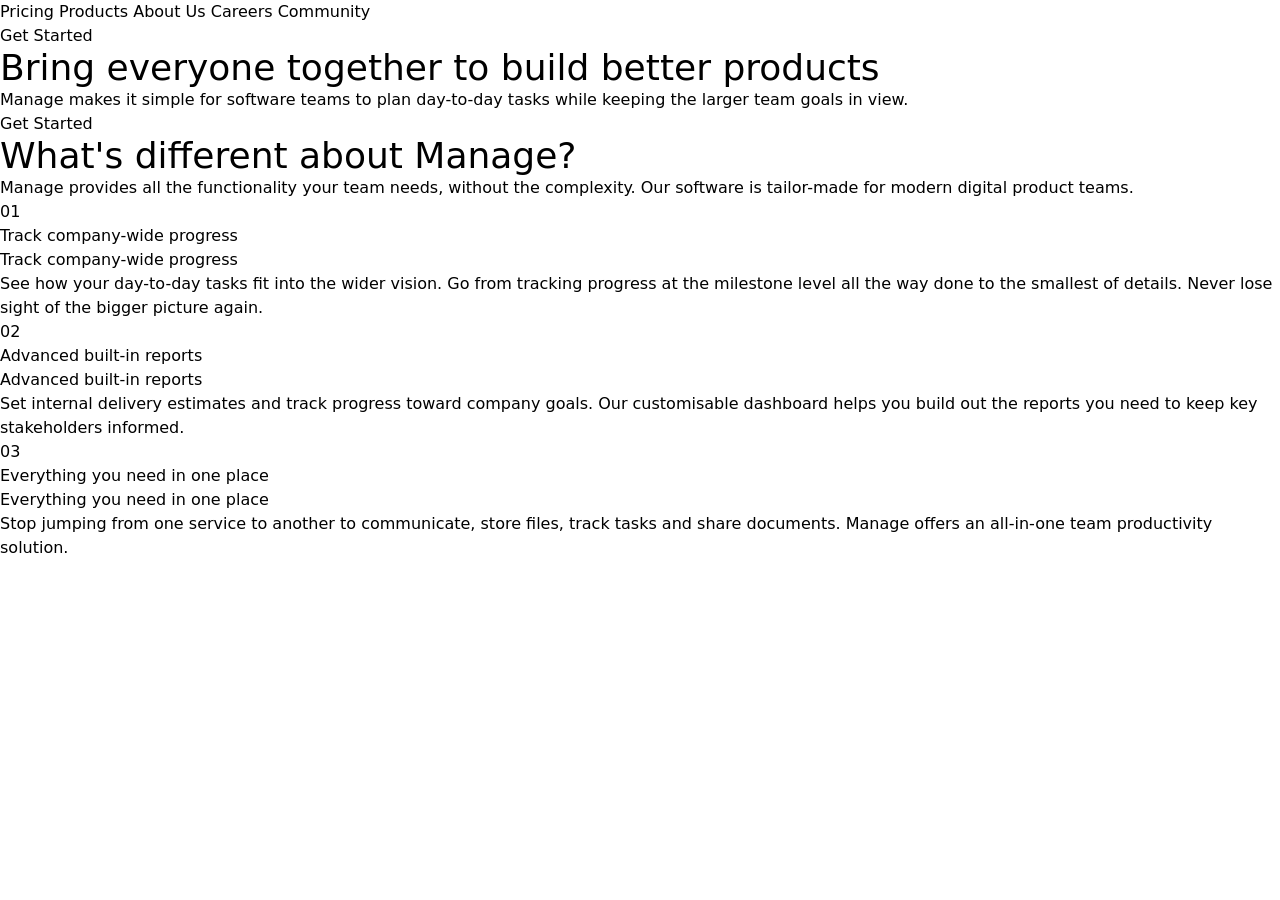
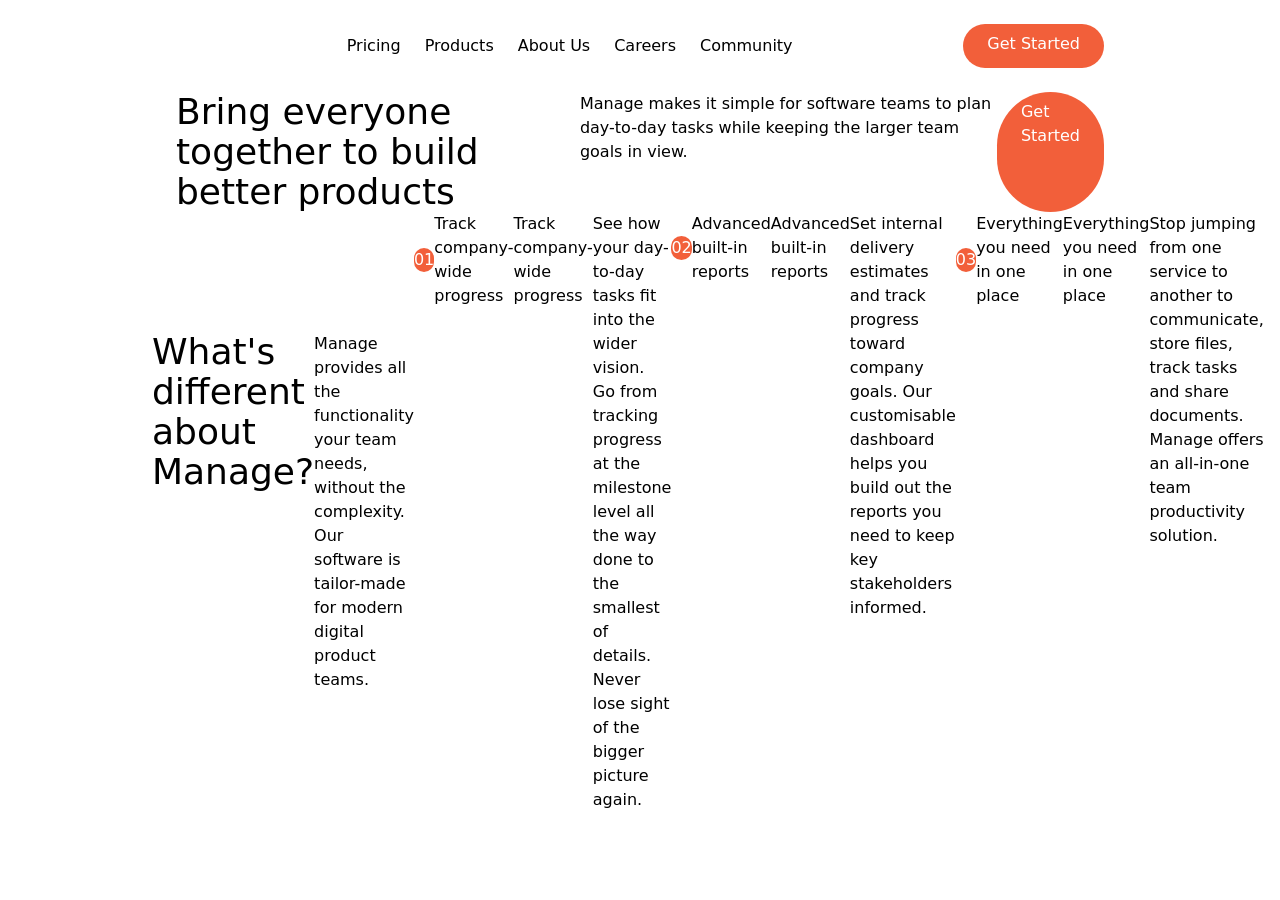

navigation area

--- a/css/main.css
+++ b/css/main.css
@@ -468,12 +468,122 @@ Ensure the default browser behavior of the `hidden` attribute.
   --tw-backdrop-sepia:  ;
 }
 
-.text-3xl {
-  font-size: 1.875rem;
-  line-height: 2.25rem;
+.container {
+  width: 100%;
+}
+
+@media (min-width: 480px) {
+  .container {
+    max-width: 480px;
+  }
+}
+
+@media (min-width: 768px) {
+  .container {
+    max-width: 768px;
+  }
+}
+
+@media (min-width: 976px) {
+  .container {
+    max-width: 976px;
+  }
+}
+
+@media (min-width: 1440px) {
+  .container {
+    max-width: 1440px;
+  }
+}
+
+.relative {
+  position: relative;
+}
+
+.mx-auto {
+  margin-left: auto;
+  margin-right: auto;
+}
+
+.flex {
+  display: flex;
+}
+
+.hidden {
+  display: none;
+}
+
+.items-center {
+  align-items: center;
+}
+
+.justify-between {
+  justify-content: space-between;
+}
+
+.space-x-6 > :not([hidden]) ~ :not([hidden]) {
+  --tw-space-x-reverse: 0;
+  margin-right: calc(1.5rem * var(--tw-space-x-reverse));
+  margin-left: calc(1.5rem * calc(1 - var(--tw-space-x-reverse)));
+}
+
+.rounded-full {
+  border-radius: 9999px;
+}
+
+.bg-red-500 {
+  --tw-bg-opacity: 1;
+  background-color: rgb(239 68 68 / var(--tw-bg-opacity));
+}
+
+.bg-brightRed {
+  --tw-bg-opacity: 1;
+  background-color: hsl(12 88% 59% / var(--tw-bg-opacity));
+}
+
+.p-6 {
+  padding: 1.5rem;
+}
+
+.p-3 {
+  padding: 0.75rem;
+}
+
+.px-6 {
+  padding-left: 1.5rem;
+  padding-right: 1.5rem;
+}
+
+.pt-2 {
+  padding-top: 0.5rem;
 }
 
 .text-4xl {
   font-size: 2.25rem;
   line-height: 2.5rem;
+}
+
+.text-white {
+  --tw-text-opacity: 1;
+  color: rgb(255 255 255 / var(--tw-text-opacity));
+}
+
+.hover\:bg-brightRedLight:hover {
+  --tw-bg-opacity: 1;
+  background-color: hsl(12 88% 69% / var(--tw-bg-opacity));
+}
+
+.hover\:text-darkGrayishBlue:hover {
+  --tw-text-opacity: 1;
+  color: hsl(227 12% 61% / var(--tw-text-opacity));
+}
+
+@media (min-width: 768px) {
+  .md\:block {
+    display: block;
+  }
+
+  .md\:flex {
+    display: flex;
+  }
 }
